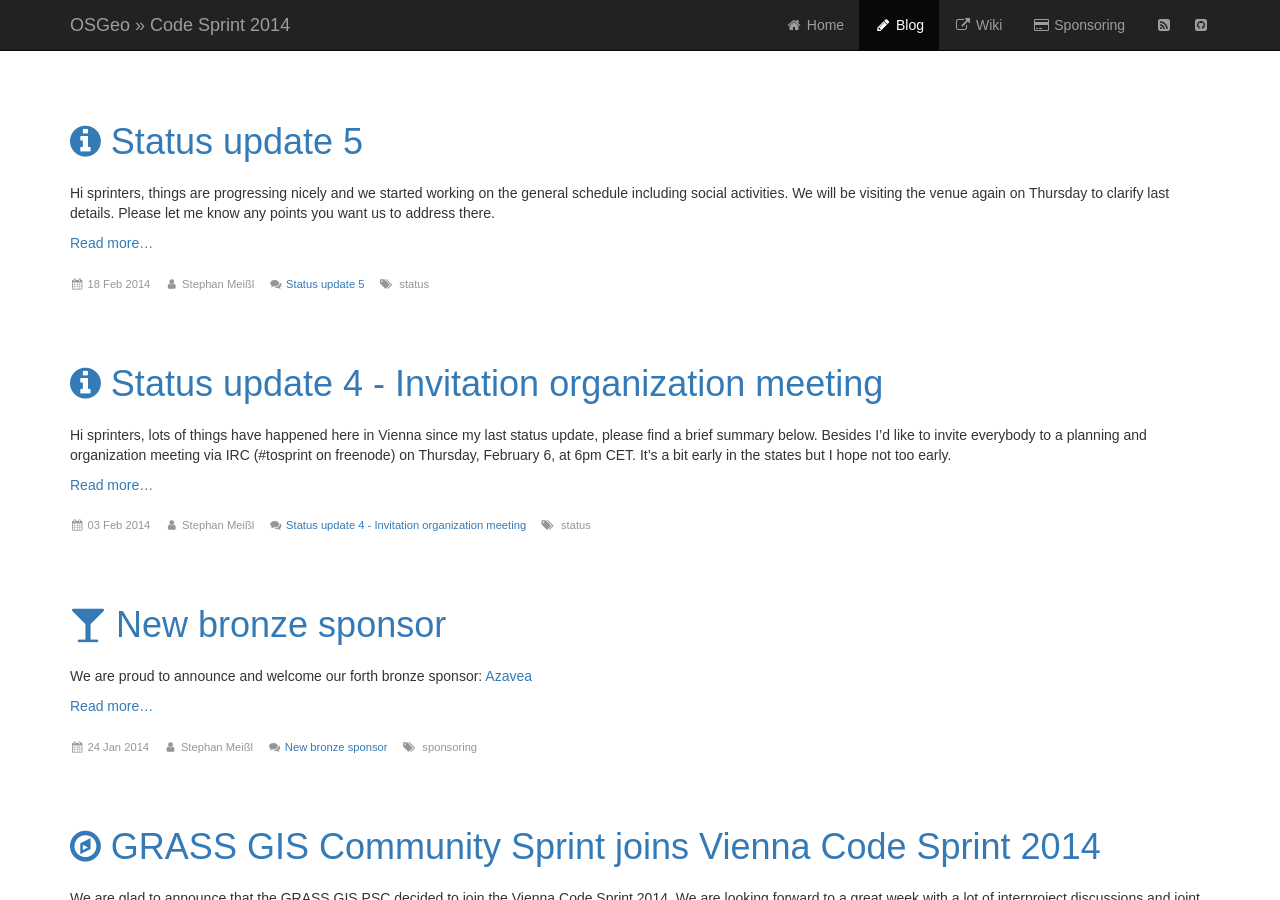
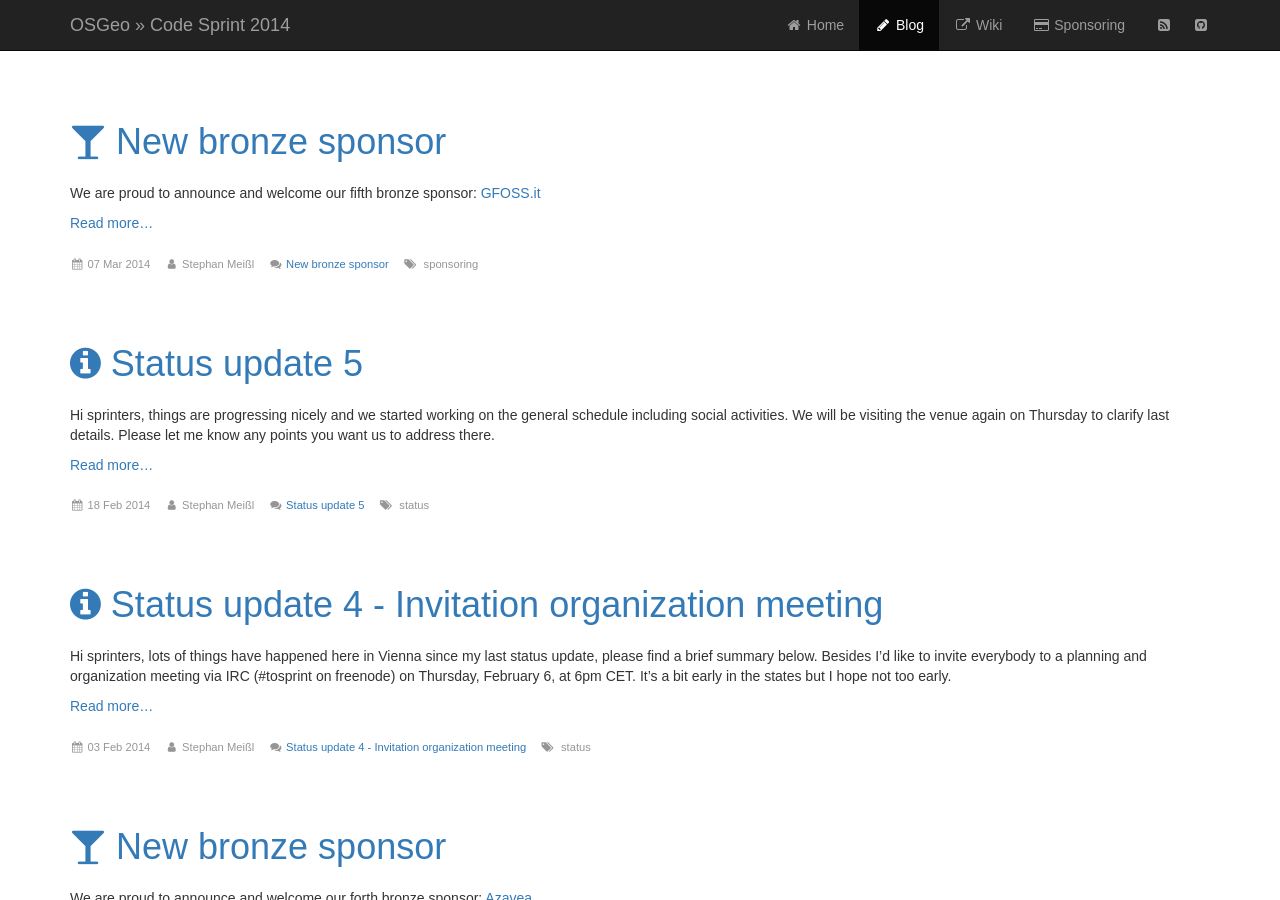
Before and after one commit to EOX-A/vienna_code_sprint_2014, a Jekyll site: the page built from blog.html, in a window 1280 px wide and 900 px high. Built offline with Jekyll 4.4.1, drawn with Linux system fonts in a browser that asks for light colours; nearby versions of some CDN libraries; some web fonts are replaced; Markdown is read by kramdown in place of the engine named in the settings; comment, search, counter and statistics services are not loaded.

Commit message:
Adding new bronze sponsor GFOSS.it.

```diff
--- /dev/null
+++ b/_posts/2014-03-07-new-bronze-sponsor.markdown
@@ -0,0 +1,12 @@
+---
+layout: post
+title:  New bronze sponsor
+date:   2014-03-07
+author: Stephan Meißl
+tags:   sponsoring
+icon:   fa-glass
+---
+
+We are proud to announce and welcome our fifth bronze sponsor: [GFOSS.it](http://gfoss.it "GFOSS.it")
+
+[![GFOSS.it]({{ site.baseurl}}/assets/Logo-gfoss.png)](http://gfoss.it "GFOSS.it")
```
Also changed, not shown: index.md (+1 -0 lines), assets/Logo-gfoss.png (added).
